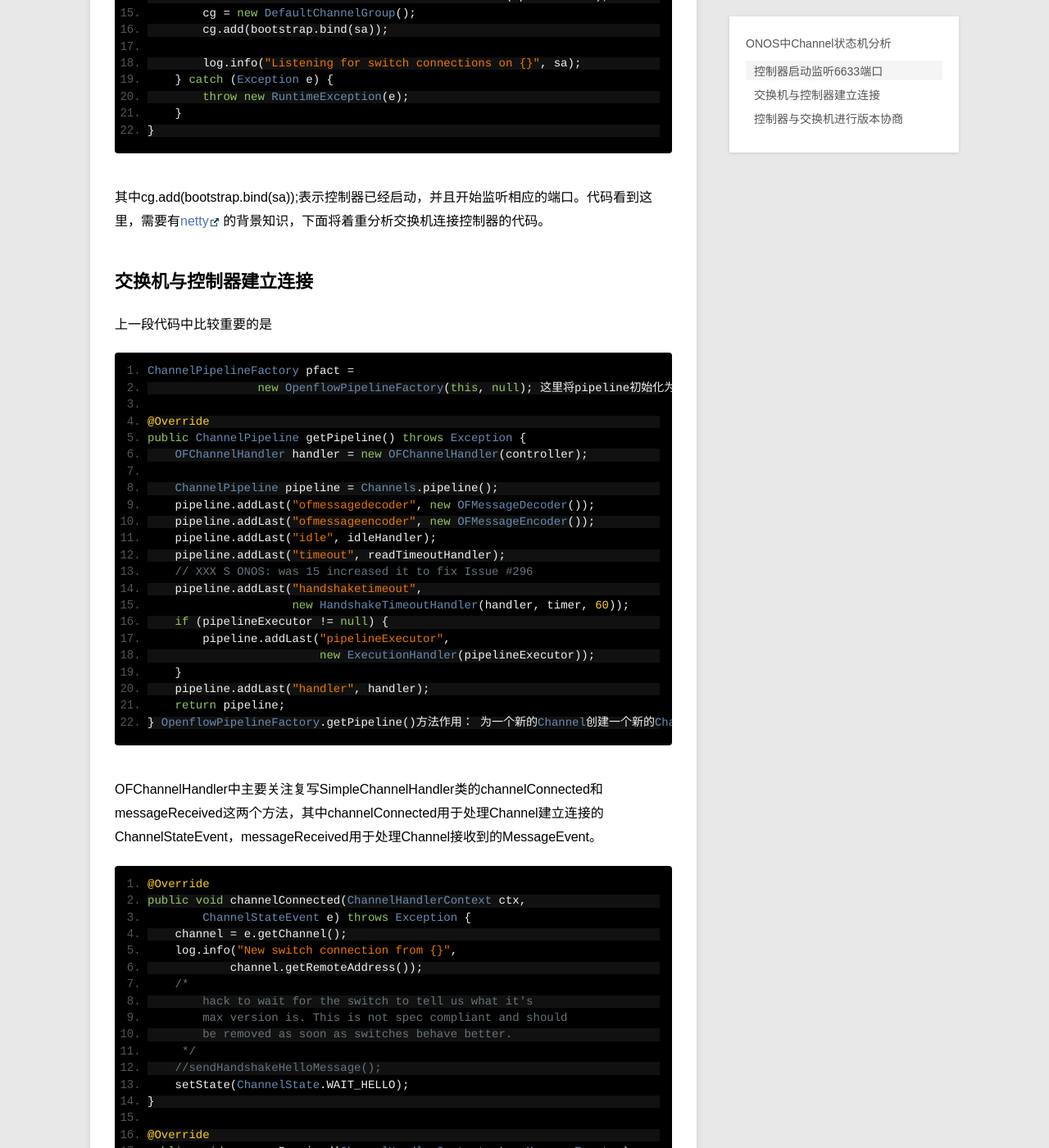
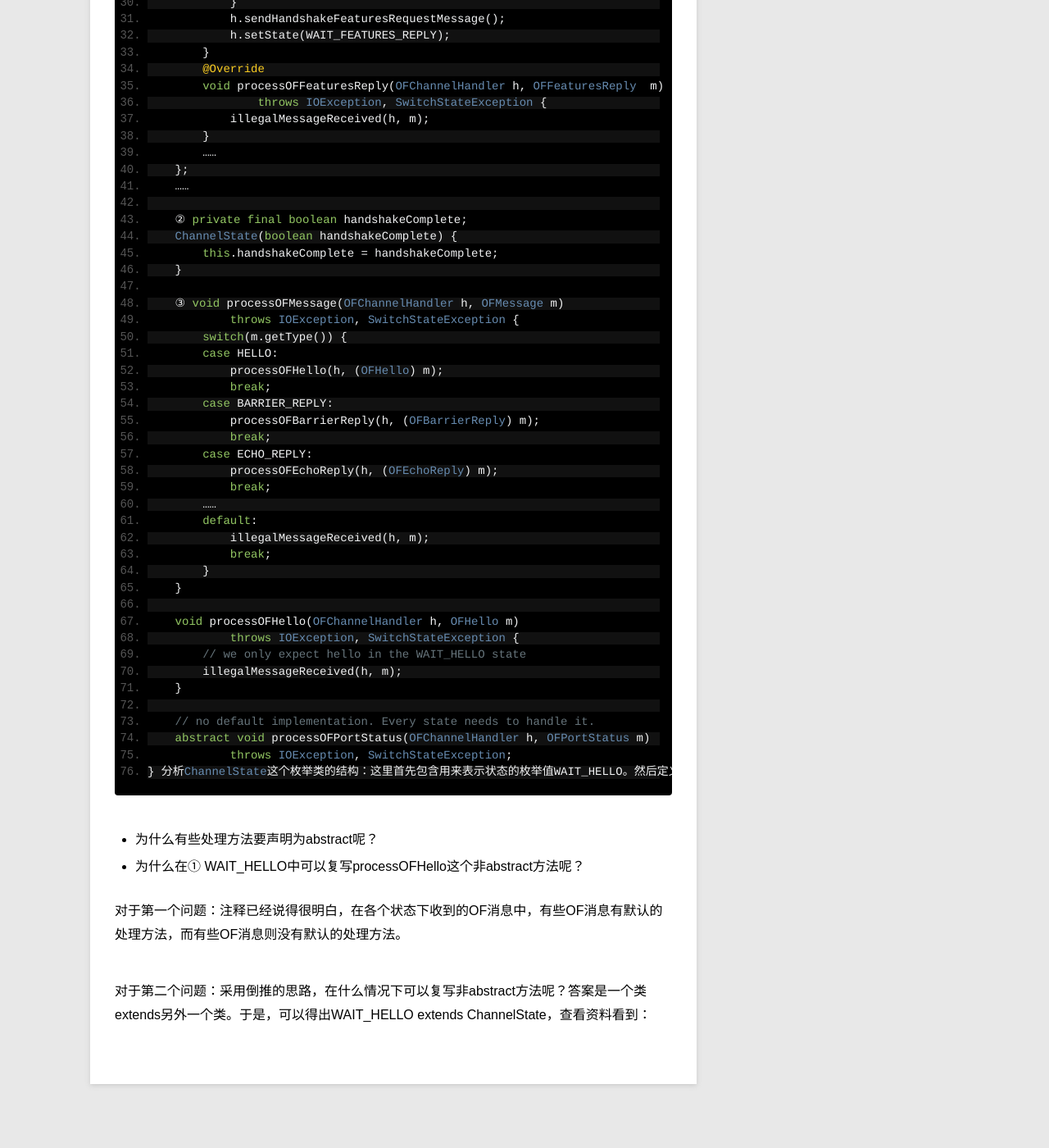
Before and after one commit to KailongLi/kailongli.github.io, a Jekyll site: the page built from _posts/blog/2015-04-08-channel-state.md, in a window 1280 px wide and 1400 px high, scrolled down 1041 px. Shown: the whole window at 82% size. Built offline with Jekyll 4.4.1, drawn with Linux system fonts in a browser that asks for light colours; Markdown is read by kramdown in place of the engine named in the settings; some of the changed text lies outside the part shown.

Commit message:
channel state machine v1

```diff
--- a/_posts/blog/2015-04-07-switch-connection.md
+++ b/_posts/blog/2015-04-07-switch-connection.md
@@ -78,10 +88,11 @@ OpenflowPipelineFactory.getPipeline()方法作用：
 为一个新的Channel创建一个新的ChannelPipeline，当一个server端的Channel接收到一个新的连接，我们会为每个新
 的接受了的连接创建一个新的子Channel。这个新的子Channel使用一个新的ChannelPipeline，这个新的ChannelPipeline
 由server端ChannelPipelineFactory的getPipeline创建。
+
 在ChannelPipeline中，有idleHandler、readTimeoutHandler、HandshakeTimeoutHandler和handler这四个handler，其中
 前三个handler用于超时处理，而第四个handler用于捕获这些超时产生的idleStateEvent(OFChannelHandler.channelIdle:
 发送EchoRequest消息，OF心跳包)、readTimeoutException(OFChannelHandler.exceptionCaught：记录日志，关闭连接)、
-HandshakeException(OFChannelHandler.exceptionCaught：记录日志，关闭连接)。
+HandshakeException(OFChannelHandler.exceptionCaught：记录日志，关闭连接)。接下来分析这几个超时的设置：在初始化idleHandler的参数，this.idleHandler = new IdleStateHandler(timer, 20, 25, 0); 其中20表示读超时，意味着如果20秒内没有读到客户端发送的OF消息，则发送idleStateEvent给后面的handler处理，handler收到idleStateEvent之后，发送EchoRequest消息，这个消息是OF协议的心跳包。25表示如果25秒内没有发送OF消息给客户端，则触发同样的操作。this.readTimeoutHandler = new ReadTimeoutHandler(timer, 30);其中30表示如果30秒内没有读到OF消息，则抛出一个readTimeoutException给后面的handler处理，处理方法是断开连接。HandshakeTimeoutHandler(handler, timer, 60)，其中60意味着60需要完成握手过程，否则也是断开连接。由20和30这两个数字表明：如果20秒内没有收到心跳包，则控制器发送一个心跳包，交换机返回一个心跳包，控制器必须在30秒内必须收到回包，因此这意味着一个心跳周期最多不能超过10秒。![channel timeout analysis](/images/githubpages/channel timeout analysis.png)
 
 OFChannelHandler中主要关注复写SimpleChannelHandler类的channelConnected和messageReceived这两个方法，其中channelConnected用于处理Channel建立连接的ChannelStateEvent，messageReceived用于处理Channel接收到的MessageEvent。
 
--- a/_posts/blog/2015-04-08-channel-state.md
+++ b/_posts/blog/2015-04-08-channel-state.md
@@ -2,161 +2,100 @@
 layout:     post
 title:      ONOS中Channel状态机分析
 category: blog
-description: 分析代码中Channel状态机，所有的状态都在该状态机中转动。
+description: 分析代码中Channel状态机，状态的变化范围从控制器开始监听，到交换机与控制器完成握手（交换机可用），使用状态机使得代码清晰易懂。
 ---
 
-控制器与交换机建立连接的过程主要分为三个阶段：控制器启动监听6633端口、交换机与控制器建立连接、控制器与交换机版本协商。
+首先分析状态机代码的结构和语法，然后分析各个状态的变化，及其涉及到的OF消息的含义。
 
-## 控制器启动监听6633端口
+## 状态机代码的结构和语法分析
 
 控制器启动的入口函数为
 
-    @Activate
-    OpenFlowControllerImpl.activate(Component context)
-OSGI模块启动时候，就会调用这个函数，其中Activate注解说明了这一点：
+    enum ChannelState {
+        ① WAIT_HELLO(false) {
+            @Override
+            void processOFHello(OFChannelHandler h, OFHello m)
+                    throws IOException {
+                // TODO We could check for the optional bitmap, but for now
+                // we are just checking the version number.
+                if (m.getVersion() == OFVersion.OF_13) {
+                    log.debug("Received {} Hello from {}", m.getVersion(),
+                            h.channel.getRemoteAddress());
+                    h.sendHandshakeHelloMessage();
+                    h.ofVersion = OFVersion.OF_13;
+                } else if (m.getVersion() == OFVersion.OF_10) {
+                    log.debug("Received {} Hello from {} - switching to OF "
+                            + "version 1.0", m.getVersion(),
+                            h.channel.getRemoteAddress());
+                    OFHello hi =
+                            h.factory10.buildHello()
+                                    .setXid(h.handshakeTransactionIds--)
+                                    .build();
+                    h.channel.write(Collections.singletonList(hi));
+                    h.ofVersion = OFVersion.OF_10;
+                } else {
+                    log.error("Received Hello of version {} from switch at {}. "
+                            + "This controller works with OF1.0 and OF1.3 "
+                            + "switches. Disconnecting switch ...",
+                            m.getVersion(), h.channel.getRemoteAddress());
+                    h.channel.disconnect();
+                    return;
+                }
+                h.sendHandshakeFeaturesRequestMessage();
+                h.setState(WAIT_FEATURES_REPLY);
+            }
+            @Override
+            void processOFFeaturesReply(OFChannelHandler h, OFFeaturesReply  m)
+                    throws IOException, SwitchStateException {
+                illegalMessageReceived(h, m);
+            }
+            ……
+        };
+        ……
 
-    The Activate annotation defines the method which is used to activate the component.
-在OpenFlowControllerImpl类初始化的过程中，首先会实例化Controller和内部类OpenFlowSwitchAgent，OpenFlowSwitchAgent类十分重要，它用于跟踪已经建立连接的交换机以及它处于的状态。
+        ② private final boolean handshakeComplete;
+        ChannelState(boolean handshakeComplete) {
+            this.handshakeComplete = handshakeComplete;
+        }
 
-    private final Controller ctrl = new Controller();
-    protected OpenFlowSwitchAgent agent = new OpenFlowSwitchAgent();
+        ③ void processOFMessage(OFChannelHandler h, OFMessage m)
+                throws IOException, SwitchStateException {
+            switch(m.getType()) {
+            case HELLO:
+                processOFHello(h, (OFHello) m);
+                break;
+            case BARRIER_REPLY:
+                processOFBarrierReply(h, (OFBarrierReply) m);
+                break;
+            case ECHO_REPLY:
+                processOFEchoReply(h, (OFEchoReply) m);
+                break;
+            ……
+            default:
+                illegalMessageReceived(h, m);
+                break;
+            }
+        }
 
-然后启动控制器Controller.start(OpenFlowAgent agent)，主要是配置参数，启动server端，监听端口，等待交换机建立连接。
+        void processOFHello(OFChannelHandler h, OFHello m)
+                throws IOException, SwitchStateException {
+            // we only expect hello in the WAIT_HELLO state
+            illegalMessageReceived(h, m);
+        }
 
-    public void run() {
+        // no default implementation. Every state needs to handle it.
+        abstract void processOFPortStatus(OFChannelHandler h, OFPortStatus m)
+                throws IOException, SwitchStateException;
+    }
+分析ChannelState这个枚举类的结构：这里首先包含用来表示状态的枚举值WAIT_HELLO。然后定义了handshakeComplete这个属性，用来标记是否完成控制器与交换机的握手过程，由于它是final类型的，所以它必须由构造函数来初始化，于是WAIT_HELLO(false)表示在WAIT_HELLO这个状态下，还没有完成握手。最后定义了processOFMessage(OFChannelHandler h, OFMessage m)这个方法，它用来根据不同的OF消息来进行不同的处理。注意处理方法的不同定义，processOFPortStatus为abstract类型，processOFHello则不是，于是，有两个疑问：
+<ul>
+    <li>为什么有些处理方法要声明为abstract呢？</li>
+    <li>为什么在① WAIT_HELLO中可以复写processOFHello这个非abstract方法呢？</li>
+</ul>
+对于第一个问题：注释已经说得很明白，在各个状态下收到的OF消息中，有些OF消息有默认的处理方法，而有些OF消息则没有默认的处理方法。
 
-        try {
-            final ServerBootstrap bootstrap = createServerBootStrap();
+对于第二个问题：采用倒推的思路，在什么情况下可以复写非abstract方法呢？答案是一个类extends另外一个类。于是，可以得出WAIT_HELLO extends ChannelState，查看资料看到：
 
-            bootstrap.setOption("reuseAddr", true);
-            bootstrap.setOption("child.keepAlive", true);
-            bootstrap.setOption("child.tcpNoDelay", true);
-            bootstrap.setOption("child.sendBufferSize", Controller.SEND_BUFFER_SIZE);
-
-            ChannelPipelineFactory pfact =
-                    new OpenflowPipelineFactory(this, null);
-            bootstrap.setPipelineFactory(pfact);
-            InetSocketAddress sa = new InetSocketAddress(openFlowPort);
-            cg = new DefaultChannelGroup();
-            cg.add(bootstrap.bind(sa));
-
-            log.info("Listening for switch connections on {}", sa);
-        } catch (Exception e) {
-            throw new RuntimeException(e);
-        }
-    }
-
-其中cg.add(bootstrap.bind(sa));表示控制器已经启动，并且开始监听相应的端口。代码看到这里，需要有[netty][] 的背景知识，下面将着重分析交换机连接控制器的代码。
-
-## 交换机与控制器建立连接
-上一段代码中比较重要的是
-
-    ChannelPipelineFactory pfact =
-                    new OpenflowPipelineFactory(this, null);
-这里将pipeline初始化为OpenFlowPipelineFactory，并且在OpenFlowPipelineFactory中重写ChannelPipelineFactory接口的getPipeline方法。
-
-    @Override
-    public ChannelPipeline getPipeline() throws Exception {
-        OFChannelHandler handler = new OFChannelHandler(controller);
-
-        ChannelPipeline pipeline = Channels.pipeline();
-        pipeline.addLast("ofmessagedecoder", new OFMessageDecoder());
-        pipeline.addLast("ofmessageencoder", new OFMessageEncoder());
-        pipeline.addLast("idle", idleHandler);
-        pipeline.addLast("timeout", readTimeoutHandler);
-        // XXX S ONOS: was 15 increased it to fix Issue #296
-        pipeline.addLast("handshaketimeout",
-                         new HandshakeTimeoutHandler(handler, timer, 60));
-        if (pipelineExecutor != null) {
-            pipeline.addLast("pipelineExecutor",
-                             new ExecutionHandler(pipelineExecutor));
-        }
-        pipeline.addLast("handler", handler);
-        return pipeline;
-    }
-OpenflowPipelineFactory.getPipeline()方法作用：
-为一个新的Channel创建一个新的ChannelPipeline，当一个server端的Channel接收到一个新的连接，我们会为每个新
-的接受了的连接创建一个新的子Channel。这个新的子Channel使用一个新的ChannelPipeline，这个新的ChannelPipeline
-由server端ChannelPipelineFactory的getPipeline创建。
-在ChannelPipeline中，有idleHandler、readTimeoutHandler、HandshakeTimeoutHandler和handler这四个handler，其中
-前三个handler用于超时处理，而第四个handler用于捕获这些超时产生的idleStateEvent(OFChannelHandler.channelIdle:
-发送EchoRequest消息，OF心跳包)、readTimeoutException(OFChannelHandler.exceptionCaught：记录日志，关闭连接)、
-HandshakeException(OFChannelHandler.exceptionCaught：记录日志，关闭连接)。
-
-OFChannelHandler中主要关注复写SimpleChannelHandler类的channelConnected和messageReceived这两个方法，其中channelConnected用于处理Channel建立连接的ChannelStateEvent，messageReceived用于处理Channel接收到的MessageEvent。
-
-    @Override
-    public void channelConnected(ChannelHandlerContext ctx,
-            ChannelStateEvent e) throws Exception {
-        channel = e.getChannel();
-        log.info("New switch connection from {}",
-                channel.getRemoteAddress());
-        /*
-            hack to wait for the switch to tell us what it's
-            max version is. This is not spec compliant and should
-            be removed as soon as switches behave better.
-         */
-        //sendHandshakeHelloMessage();
-        setState(ChannelState.WAIT_HELLO);
-    }
-
-    @Override
-    public void messageReceived(ChannelHandlerContext ctx, MessageEvent e)
-            throws Exception {
-        if (e.getMessage() instanceof List) {
-            @SuppressWarnings("unchecked")
-            List<OFMessage> msglist = (List<OFMessage>) e.getMessage();
-
-            for (OFMessage ofm : msglist) {
-                // Do the actual packet processing
-                state.processOFMessage(this, ofm);
-            }
-        } else {
-            state.processOFMessage(this, (OFMessage) e.getMessage());
-        }
-    }
-
-在channelConnected方法中，控制器将自身的ChannelState设置为WAIT_HELLO，意为等待交换机发送hello消息，这种代码设计模式为[状态机模式][]。下一篇博客将详细分析ChannelState的状态机运转。接着在messageReceived方法中，对每个接收到的OF消息进行处理。到这里，交换机与控制器已经建立了TCP连接，接下来，将分析控制器和交换机握手的过程，即版本协商。
-
-## 控制器与交换机进行版本协商
-在ChannelState为WAIT_HELLO状态下，控制器一旦收到OF Hello的消息，便会调用processOFHello方法，在这个方法中，进行[版本协商][]，如果协商失败，控制器则会主动断开连接。从代码中可以看出：
-<li>控制器目前只支持OF10和OF13协议</li>
-<li>检查版本bitmap来进行的代码还没开发</li>
-
-    @Override
-    void processOFHello(OFChannelHandler h, OFHello m)
-            throws IOException {
-        // TODO We could check for the optional bitmap, but for now
-        // we are just checking the version number.
-        if (m.getVersion() == OFVersion.OF_13) {
-            log.debug("Received {} Hello from {}", m.getVersion(),
-                    h.channel.getRemoteAddress());
-            h.sendHandshakeHelloMessage();
-            h.ofVersion = OFVersion.OF_13;
-        } else if (m.getVersion() == OFVersion.OF_10) {
-            log.debug("Received {} Hello from {} - switching to OF "
-                    + "version 1.0", m.getVersion(),
-                    h.channel.getRemoteAddress());
-            OFHello hi =
-                    h.factory10.buildHello()
-                            .setXid(h.handshakeTransactionIds--)
-                            .build();
-            h.channel.write(Collections.singletonList(hi));
-            h.ofVersion = OFVersion.OF_10;
-        } else {
-            log.error("Received Hello of version {} from switch at {}. "
-                    + "This controller works with OF1.0 and OF1.3 "
-                    + "switches. Disconnecting switch ...",
-                    m.getVersion(), h.channel.getRemoteAddress());
-            h.channel.disconnect();
-            return;
-        }
-        h.sendHandshakeFeaturesRequestMessage();
-        h.setState(WAIT_FEATURES_REPLY);
-    }
-
-最后附上整个模块的调用图：
-![switch connection established](/images/githubpages/switch-connection-established.png)
 
 [netty]:http://www.importnew.com/7669.html "netty"
 [状态机模式]:http://www.importnew.com/7669.html "状态机模式"
```
Also changed, not shown: other parts of _posts/blog/2015-04-07-switch-connection.md (+10 -0 lines), images/githubpages/channel timeout analysis.png (added).
